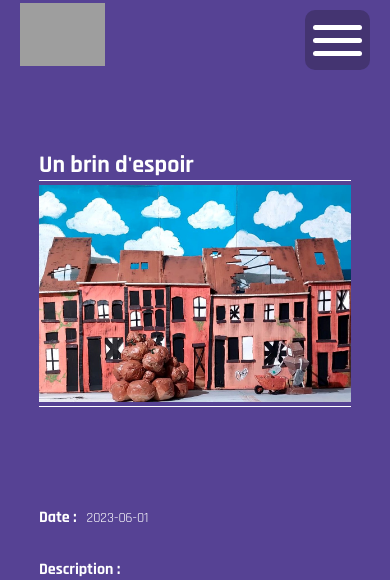
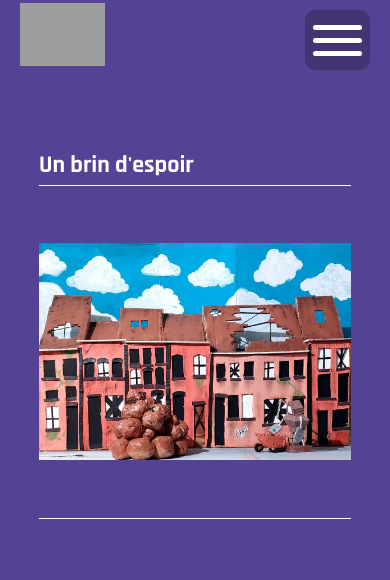
Before and after one commit to SacreOphelie/Portfolio, a PHP site: page /showanim.php?id=9 in a window 390 px wide. Shown: the top 580 px of the page. Run offline with PHP 8.4, Linux system fonts and the light colour scheme; data comes from the database, SQL or seed files in the repository; grey boxes are pictures that could not be loaded.

Commit message:
show responsive ok + animation nav

```diff
--- a/showillu.php
+++ b/showillu.php
@@ -63,8 +63,8 @@
                             $gal->closeCursor();
                     ?>
                        </div>
-                        <div class='swiper-button-next'></div>
-                        <div class='swiper-button-prev'></div>
+                        <div class='swiper-button-next' id='swiper-button'></div>
+                        <div class='swiper-button-prev' id='swiper-button'></div>
                     </div>
                 </div>
             </div>
--- a/style.css
+++ b/style.css
@@ -1172,12 +1184,12 @@ footer{
     }
     .contentshow{
         width: 80%;
-        height: 100%;
+        min-height: 200vh;
         flex-direction: column;
     }
     .contentshow2{
         width: 100%;
-        height: 100%;
+        min-height: 80vh;
     }
 
     .contentshowimg{
@@ -1485,13 +1498,20 @@ footer{
         height: 30%;
         font-size: 16px;
     }
+
     .contentshow{
-        height: 1450px;
-    }
-
+        min-height: 150vh;
+    }
     .contentshow2{
-        height: 45%;
-    }
+        min-height: 50vh;
+    }
+    .contentshow3{
+        min-height: 50vh;
+    }
+    .video{
+        height: 50%;
+    }
+
     .contentshow2 h1{
         font-size: 30px;
     }
@@ -1544,15 +1564,6 @@ footer{
         margin-left: 0;
         align-self: center;
     }
-    .contentshow{
-        height: 1300px;
-    }
-    .contentshow2{
-        height: 40%;
-    }
-    .video{
-        height: 60%;
-    }
 
     .footerinfo{
         width: 80%;
@@ -1595,7 +1606,13 @@ footer{
         height: 230px;
     }
     .contentshow{
-        height: 1200px;
+        min-height: 150vh;
+    }
+    .contentshow2{
+        min-height: 40vh;
+    }
+    .contentshow3{
+        min-height: 40vh;
     }
 
 }
```
Also changed, not shown: other parts of style.css (+35 -22 lines), headfoot/footer.php (+4 -4 lines), headfoot/footer2.php (+4 -4 lines).
